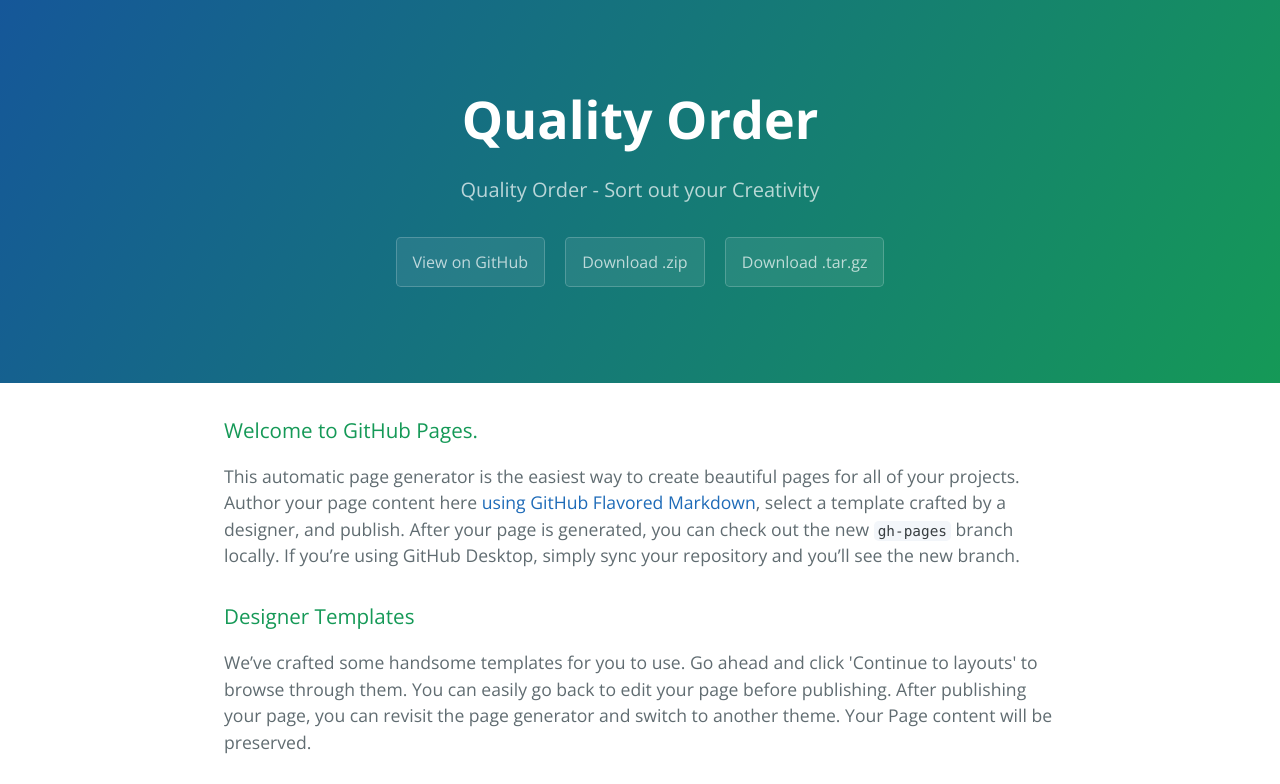
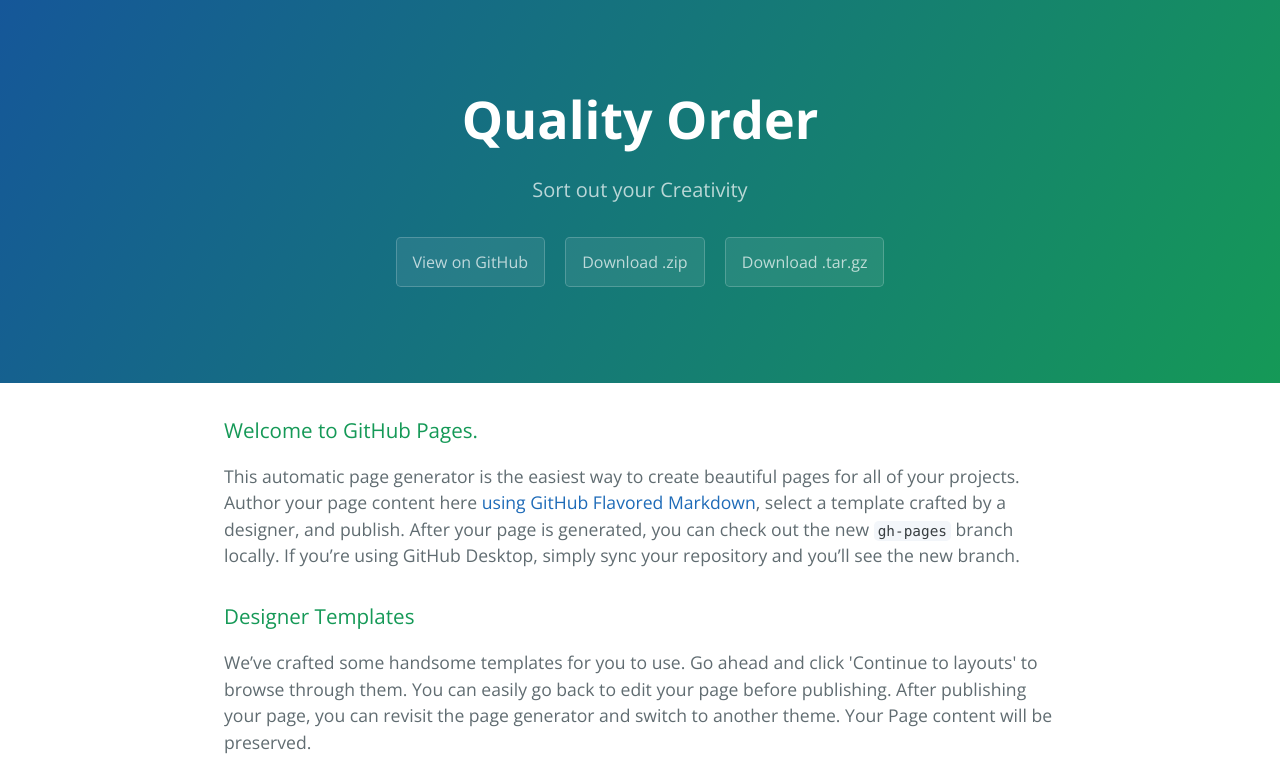
Before and after one commit to Ruukas97/Quality-Order, a plain HTML site: page index.html in a window 1280 px wide. Shown: the top 784 px of the page. Drawn offline with nearby package versions, Linux system fonts and the light colour scheme.

Commit message:
Update index.html

```diff
--- a/index.html
+++ b/index.html
@@ -2,7 +2,7 @@
 <html lang="en-us">
   <head>
     <meta charset="UTF-8">
-    <title>Quality Order by Zerotiger</title>
+    <title>Quality Order - Sort out your creativity!</title>
     <meta name="viewport" content="width=device-width, initial-scale=1">
     <link rel="stylesheet" type="text/css" href="stylesheets/normalize.css" media="screen">
     <link href='https://fonts.googleapis.com/css?family=Open+Sans:400,700' rel='stylesheet' type='text/css'>
@@ -12,7 +12,7 @@
   <body>
     <section class="page-header">
       <h1 class="project-name">Quality Order</h1>
-      <h2 class="project-tagline">Quality Order - Sort out your Creativity</h2>
+      <h2 class="project-tagline">Sort out your Creativity</h2>
       <a href="https://github.com/Zerotiger/Quality-Order" class="btn">View on GitHub</a>
       <a href="https://github.com/Zerotiger/Quality-Order/zipball/master" class="btn">Download .zip</a>
       <a href="https://github.com/Zerotiger/Quality-Order/tarball/master" class="btn">Download .tar.gz</a>
```
